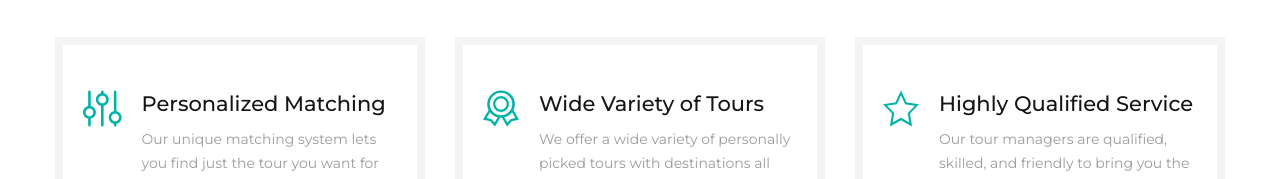
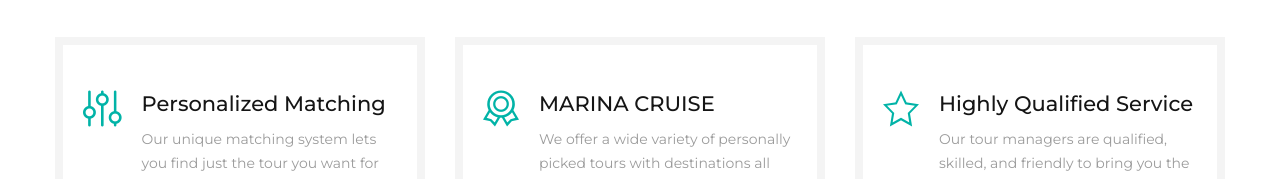
Before and after one commit to muhammedsajal2020/akalappuzha, a plain HTML site: page index.html in a window 1280 px wide. Shown: the part 1775-1954 px from the top of the page. Drawn offline with Linux system fonts and the light colour scheme.

Commit message:
MY FINAL

```diff
--- a/index.html
+++ b/index.html
@@ -303,7 +303,7 @@
                   <div class="box-icon-classic-icon fl-bigmug-line-circular220"></div>
                 </div>
                 <div class="unit-body">
-                  <h5 class="box-icon-classic-title"><a href="#">Wide Variety of Tours</a></h5>
+                  <h5 class="box-icon-classic-title"><a href="#">MARINA CRUISE</a></h5>
                   <p class="box-icon-classic-text">We offer a wide variety of personally picked tours with destinations
                     all over the globe.</p>
                 </div>
```
